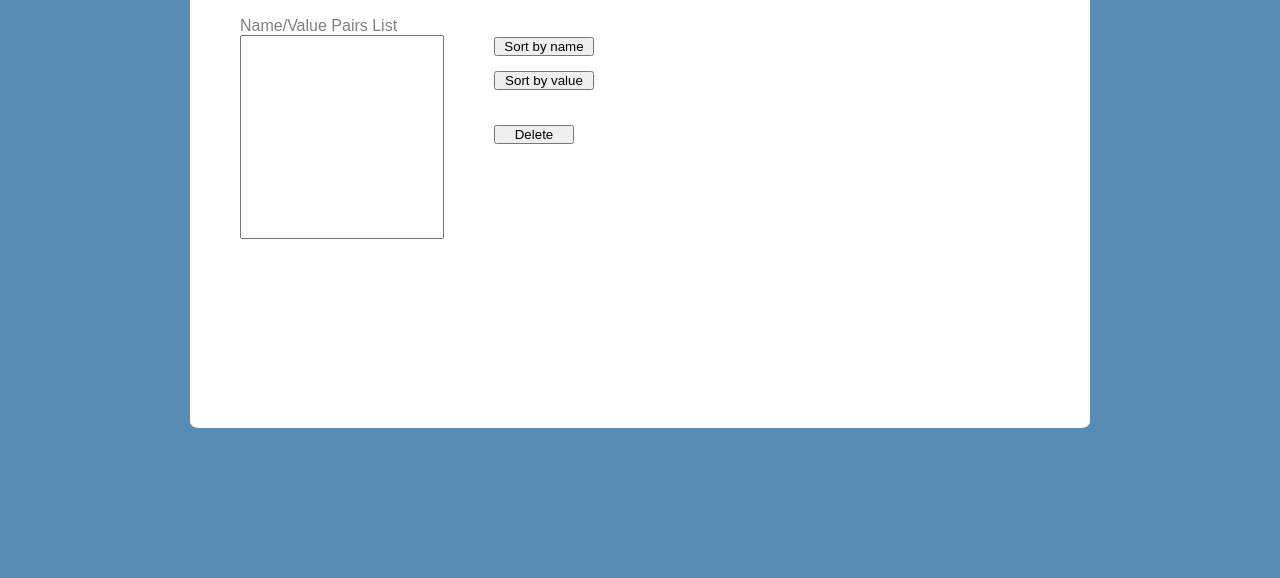
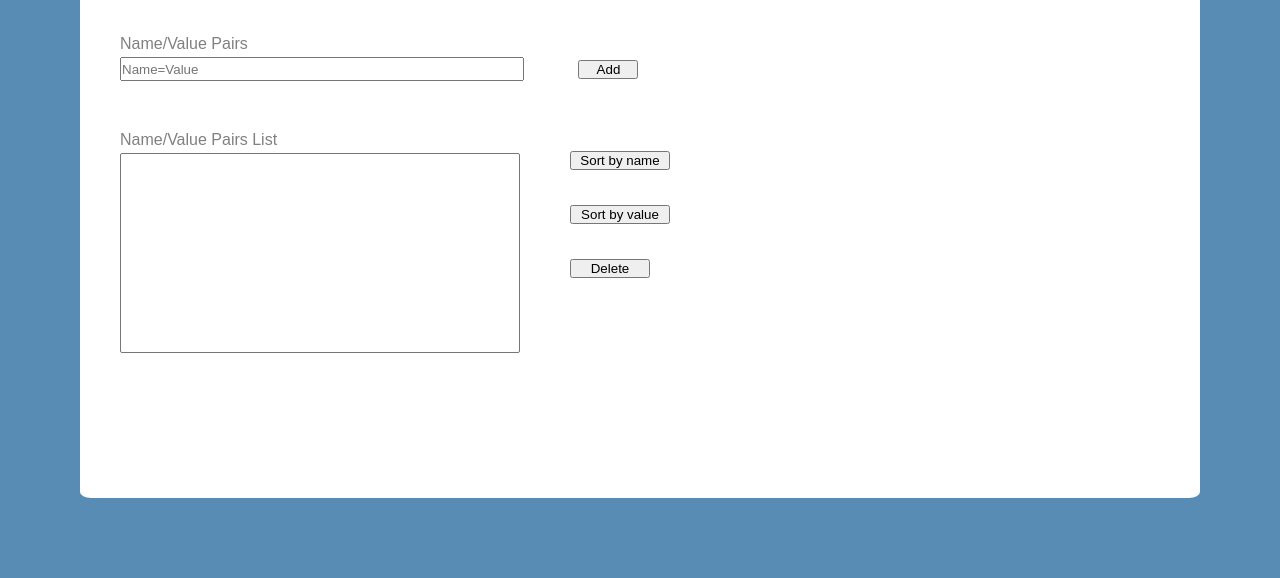
Before and after one commit to Olesya-lutvun/test, a plain HTML site: page test.html in a window 1280 px wide. Shown: the part 252-830 px from the top of the page. Before the commit the page ends 800 px from the top, so only its background shows below. Drawn offline with Linux system fonts and the light colour scheme.

Commit message:
зміни 2

```diff
--- a/test.html
+++ b/test.html
@@ -15,19 +15,18 @@
 <div class="wrapper">
     <h1>Test</h1>
     <form class="name">
-        <p>Name/Value Pairs </p>
-        <input type="text" name="name" placeholder="Name=Value">
-        <button>Add</button>
+        <label for="nameValuePair">Name/Value Pairs </label>
+        <input id="nameValuePair" type="text" name="name" placeholder="Name=Value">
+        <button type="button" id="add">Add</button>
     </form>
     <form class="list">
-        <div class="list__right">
-            <p>Name/Value Pairs List</p>
-        <input type="text" name="result">
-        </div>
+        <label for="listResult">Name/Value Pairs List</label>
+        <select id="listResult" name="name-number" size="10">
+        </select>
         <div class="list__left">
-        <button>Sort by name</button>
-        <button>Sort by value</button>
-        <button>Delete</button>
+        <button type="button" id="sort-name">Sort by name</button>
+        <button type="button" id="sort-value">Sort by value</button>
+        <button type="button" id="delete">Delete</button>
         </div>
     </form>
 </div>
--- a/test_style.css
+++ b/test_style.css
@@ -20,45 +20,45 @@ body{
     flex-direction: column;
     margin: 80px;
     padding: 50px;
-    gap: 30px;
+    gap: 50px;
     border-radius: 1%;
 }
-p{
-color: grey;
-}
-.name{
-    display: block;
+label{
+    position: absolute;
+    color: grey;
 }
 
 .name input{
+    margin-top: 22px;
     width: 500px;
     height: 20px;
+    margin-right: 50px;
 }
 
 .name button{
    width: 60px;
-    margin-left: 48px;
 }
 .list{
     display: flex;
-
+    flex-direction: row;
+    align-items: start;
 }
 .list__left{
-    margin-top: 20px ;
     display: flex;
     flex-direction: column;
     gap: 15px;
     padding-left: 50px;
 }
 .list__left button:nth-child(3){
-margin-top: 20px;
+    margin-top: 20px;
     width: 80px;
 }
 
-.list input{
+.list select{
+    margin-top: 22px;
     width: 500px;
-    height: 350px;
 }
 .list button{
+    margin-top: 20px;
     width: 100px;
 }
--- a/test_style_mobile.css
+++ b/test_style_mobile.css
@@ -1,8 +1,13 @@
 @media screen  and (max-width: 768px){
-
+    body{
+        display: flex;
+        align-items: center;
+        justify-content: center;
+        background-color: white;
+    }
     .wrapper{
         width: 768px;
-        padding: 32px 16px;
+        padding: 50px 40px;
         margin-top: 150px;
 
     }
@@ -10,7 +15,7 @@
         width: 200px;
         height: 20px;
     }
-    .list input {
+    .list select {
         width: 200px;
         height: 200px;
     }
--- a/test_style_tablet.css
+++ b/test_style_tablet.css
@@ -1,12 +1,20 @@
 @media screen  and (min-width: 769px) and (max-width: 1280px){
-
-
+    body{
+        display: flex;
+        align-items: center;
+        justify-content: center;
+    }
+    .wrapper{
+        width: 1280px;
+        padding: 50px 40px;
+        margin-top: 150px;
+    }
     .name input{
-        width: 200px;
+        width: 400px;
         height: 20px;
     }
-    .list input {
-        width: 200px;
+    .list select {
+        width: 400px;
         height: 200px;
     }
 
```
